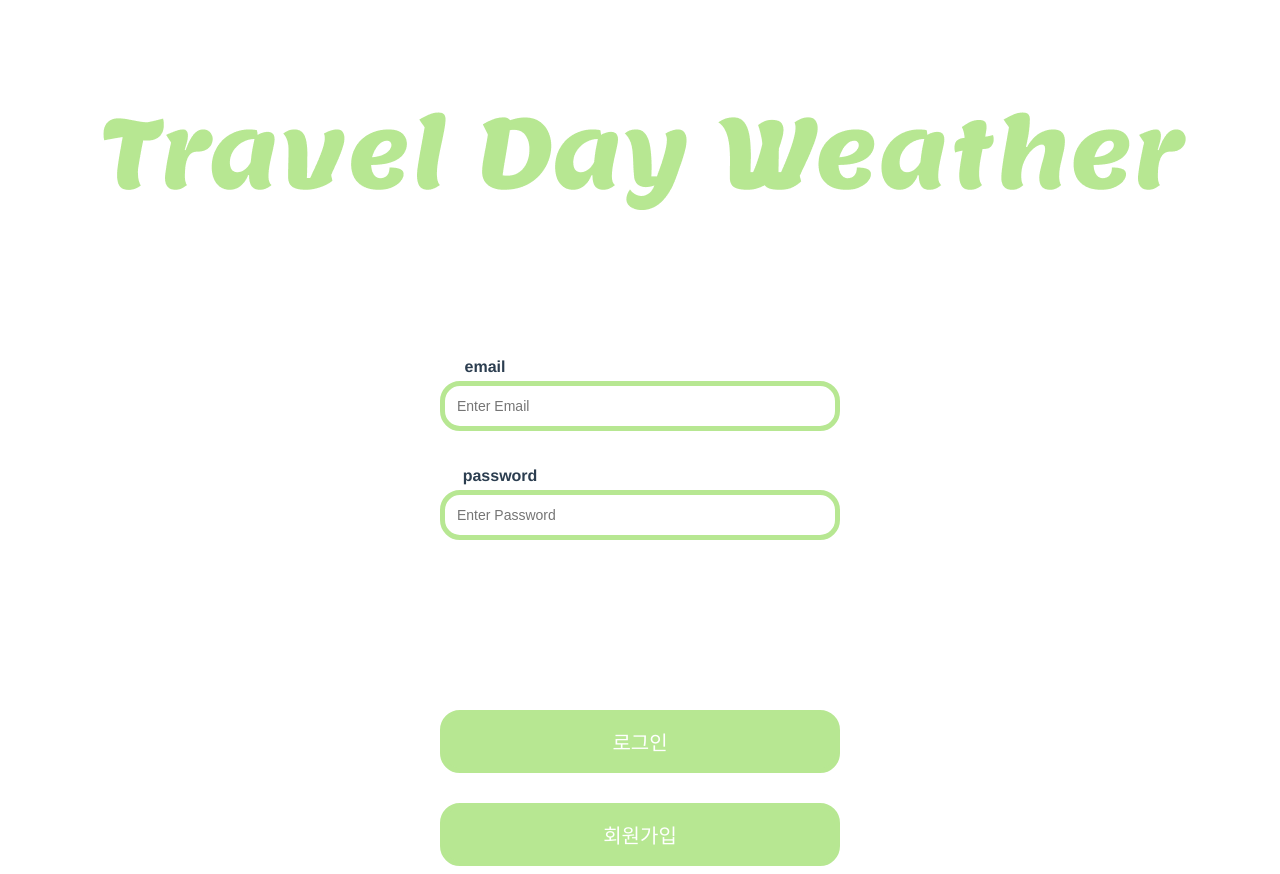
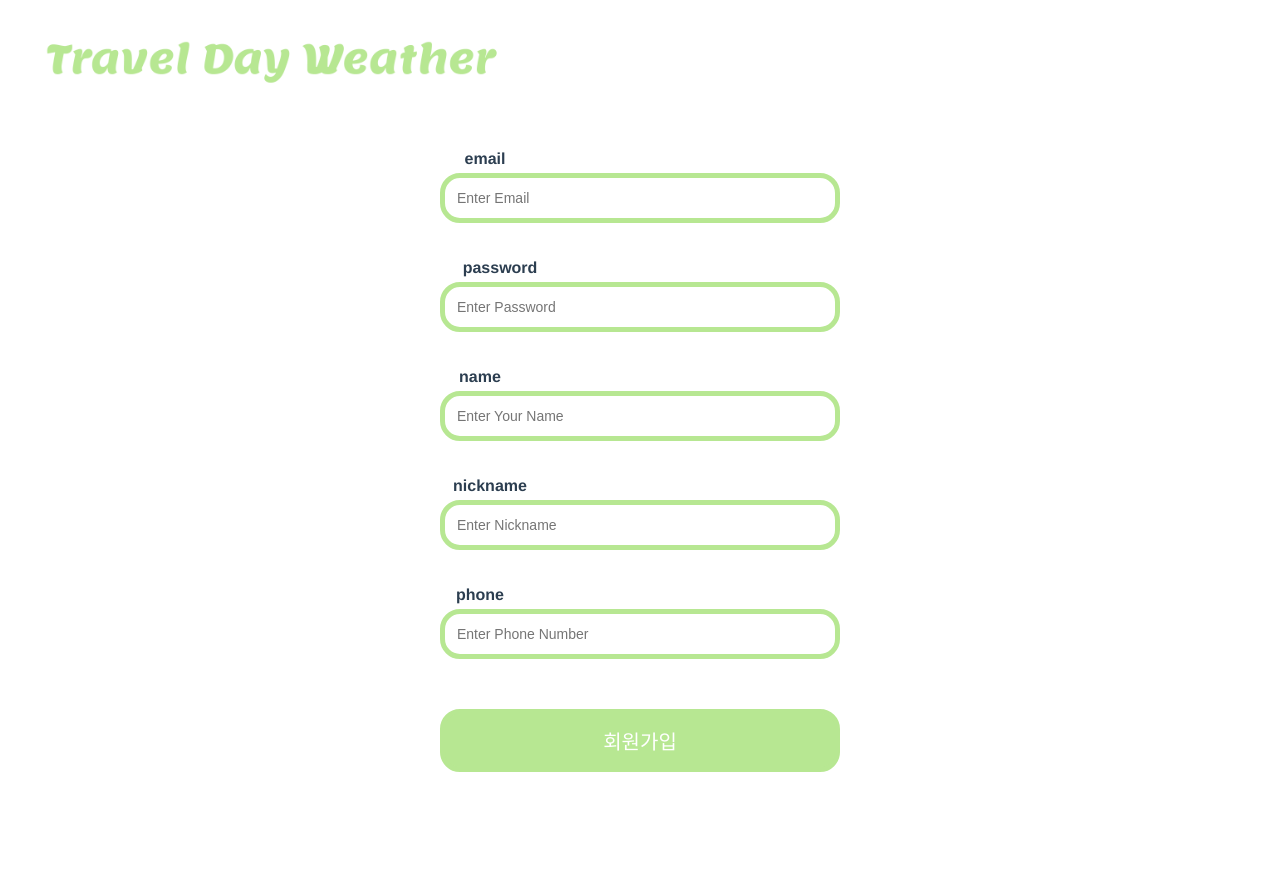
Before and after one commit to TravelDayWeather/tdw-frontend, a Vue app in the folder tdw-frontend/: page /signup in a window 1280 px wide. After the commit the page ends 800 px from the top, so only its background shows below. Built offline with nearby package versions, Linux system fonts and the light colour scheme.

Commit message:
👩‍💻 회원가입 (1)

```diff
--- a/tdw-frontend/package.json
+++ b/tdw-frontend/package.json
@@ -9,7 +9,8 @@
   },
   "dependencies": {
     "core-js": "^3.8.3",
-    "vue": "^3.2.13"
+    "vue": "^3.2.13",
+    "vue-router": "^4.4.5"
   },
   "devDependencies": {
     "@babel/core": "^7.12.16",
--- a/tdw-frontend/src/App.vue
+++ b/tdw-frontend/src/App.vue
@@ -1,16 +1,12 @@
 <template>
-  <img alt="Vue logo" src="./assets/tdw logo.png">
-  <Login />
+  <div id="app">
+    <router-view></router-view>
+  </div>
 </template>
 
 <script>
-import Login from './components/Login.vue'
-
 export default {
-  name: 'App',
-  components: {
-    Login
-  }
+  name: 'App'
 }
 </script>
 
--- /dev/null
+++ b/tdw-frontend/src/assets/css/Signup.css
@@ -0,0 +1,56 @@
+.logo-style {
+    position: absolute;
+    top: 20px;
+    left: 20px;
+    width: 500px;
+}
+
+.signup-input {
+    margin-bottom: 5px;
+    font-size: 16px;
+}
+
+.signup-email-input {
+    margin-top: 150px;
+    margin-left: -310px;
+}
+
+.signup-pw-input {
+    margin-left: -280px;
+}
+
+.signup-name-input {
+    margin-left: -320px;
+}
+
+.signup-nickname-input {
+    margin-left: -300px;
+}
+
+.signup-phone-input {
+    margin-left: -320px;
+}
+
+.signup-input-field {
+    width: 100%;
+    max-width: 400px; /* max width to make it responsive */
+    padding: 12px; /* added padding for better spacing */
+    font-size: 14px; /* increased font size */
+    border-radius: 20px; /* rounded corners */
+    border: 5px solid #B7E792;
+    margin-bottom: 20px;
+    box-sizing: border-box;
+}
+
+.signup-button {
+    width: 100%;
+    max-width: 400px; /* max width to make it responsive */
+    padding: 12px; /* added padding for better spacing */
+    font-size: 20px; /* increased font size */
+    border-radius: 20px; /* rounded corners */
+    border: 5px solid #B7E792;
+    background-color : #B7E792;
+    color: white;
+    margin-top: 30px;
+    box-sizing: border-box;
+}
--- a/tdw-frontend/src/components/Login.vue
+++ b/tdw-frontend/src/components/LoginPage.vue
@@ -1,4 +1,5 @@
 <template>
+  <img alt="Vue logo" src="../assets/tdw logo.png">
     <div>
       <h3 class="login-email-input login-input">email</h3>
       <input type="text" placeholder="Enter Email" class="login-input-field" required>
@@ -9,18 +10,20 @@
       <button class="login-button" @click="handleLogin">로그인</button>
     </div>
     <div>
-      <button class="signup-button" @click="handleLogin">회원가입</button>
+      <button class="signup-button" @click="goToSignUp">회원가입</button>
     </div>
 
   </template>
 
-  <script>
-  import '@/assets/css/Login.css';
+<script>
+import '@/assets/css/Login.css';
 
-  export default {
-    name: 'LoginComponent',
-    props: {
-      msg: String
+export default {
+  name: 'LoginPage',
+  methods: {
+    goToSignUp() {
+      this.$router.push('/signup'); // 회원가입 페이지로 이동
     }
   }
-  </script>
+}
+</script>
--- /dev/null
+++ b/tdw-frontend/src/components/SignupPage.vue
@@ -0,0 +1,30 @@
+<template>
+    <img alt="tdw logo" class="logo-style" src="../assets/tdw logo.png">
+    <div>
+      <h3 class="signup-email-input signup-input">email</h3>
+      <input type="text" placeholder="Enter Email" class="signup-input-field" required>
+      <h3 class="signup-pw-input signup-input">password</h3>
+      <input type="text" placeholder="Enter Password" class="signup-input-field" required>
+      <h3 class="signup-name-input signup-input">name</h3>
+      <input type="text" placeholder="Enter Your Name" class="signup-input-field" required>
+      <h3 class="signup-nickname-input signup-input">nickname</h3>
+      <input type="text" placeholder="Enter Nickname" class="signup-input-field" required>
+      <h3 class="signup-phone-input signup-input">phone</h3>
+      <input type="text" placeholder="Enter Phone Number" class="signup-input-field" required>
+    </div>
+    <div>
+      <button class="signup-button" @click="handleLogin">회원가입</button>
+    </div>
+
+  </template>
+
+  <script>
+  import '@/assets/css/Signup.css';
+
+  export default {
+    name: 'SignupComponent',
+    props: {
+      msg: String
+    }
+  }
+  </script>
--- /dev/null
+++ b/tdw-frontend/src/router/index.js
@@ -0,0 +1,28 @@
+import { createRouter, createWebHistory } from 'vue-router';
+import LoginPage from '@/components/LoginPage.vue';
+import SignUpPage from '@/components/SignupPage.vue';
+
+const routes = [
+    {
+    path: '/',
+    name: 'Home',
+    component: LoginPage,
+    },
+    {
+        path: '/login',
+        name: 'Login',
+        component: LoginPage,
+    },
+    {
+        path: '/signup',
+        name: 'SignUp',
+        component: SignUpPage,
+    },
+];
+
+const router = createRouter({
+  history: createWebHistory(process.env.BASE_URL),
+  routes,
+});
+
+export default router;
```
Also changed, not shown: tdw-frontend/src/main.js (+4 -3 lines), 1 other file (tests, documents, lock files or other folders).
